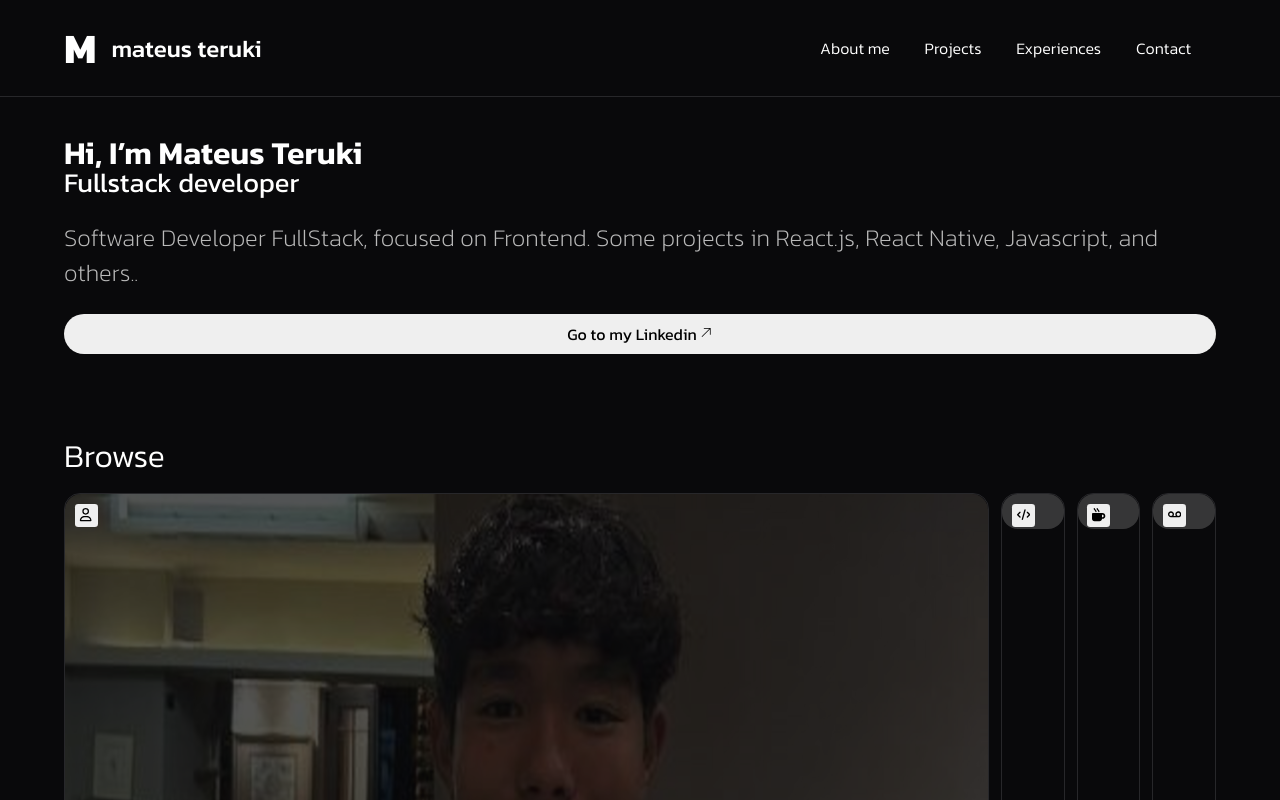
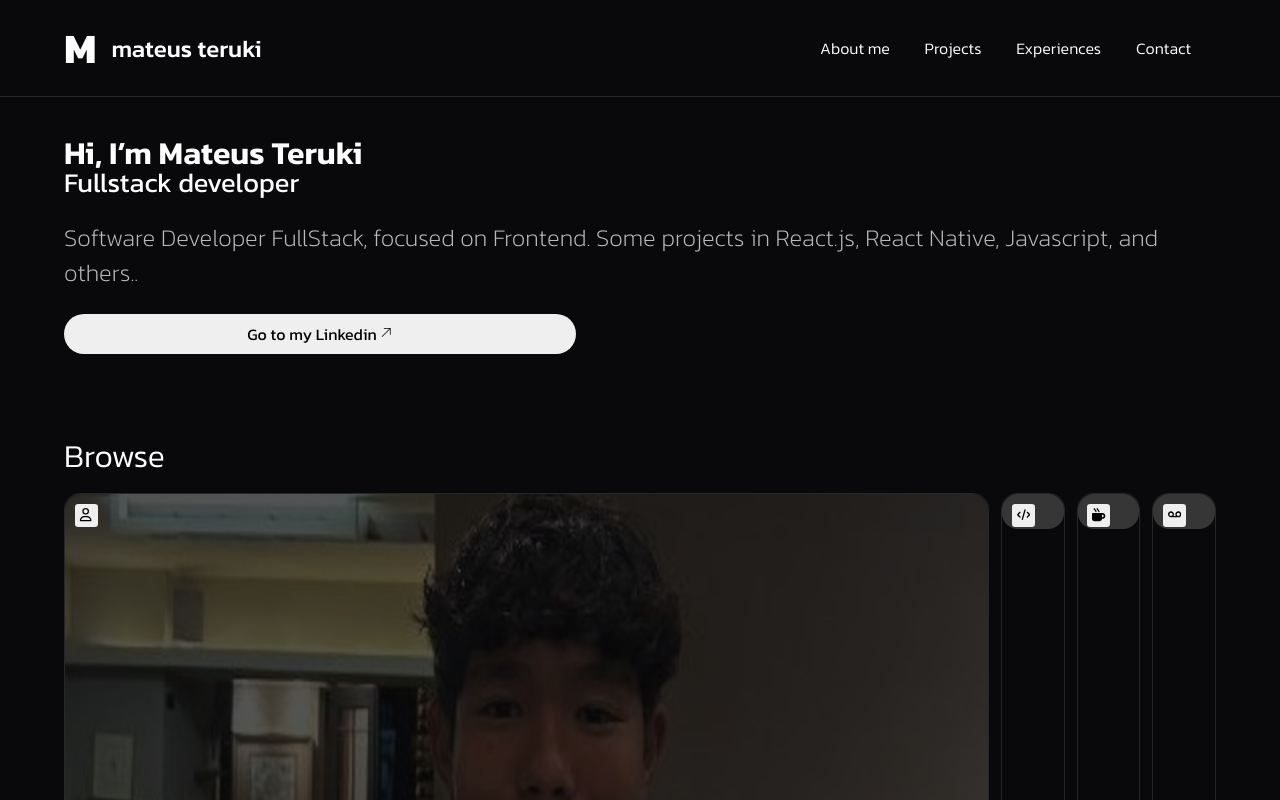
Before and after one commit to terukimateus/terukimateus.github.io, a React (Create React App) app: page /#/ in a window 1280 px wide. Shown: the top 800 px of the page. Built offline with nearby package versions, Linux system fonts and the light colour scheme; grey boxes are pictures that could not be loaded.

Commit message:
fixed bug

```diff
--- a/src/pages/Home/Home.css
+++ b/src/pages/Home/Home.css
@@ -80,6 +80,7 @@ a {
   display: flex;
   align-items: center;
   gap: .25rem;
+  max-width: 32rem;
   transition: transform 0.3s ease-out; /* Transição suave da transformação */
 }
 
```
